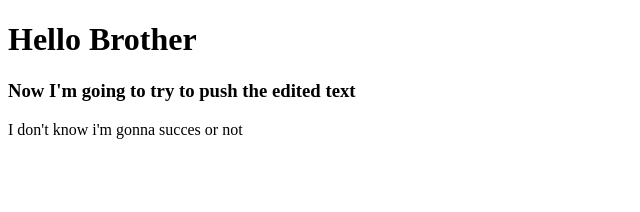
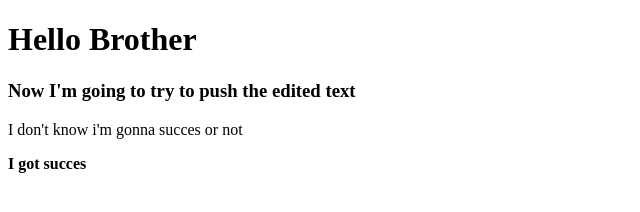
Before and after one commit to theTanmoyMajumder/my-forth-repo, a plain HTML site: page index.html in a window 1280 px wide. Shown: the full height of the page, 0-640 px from the left. Drawn offline with Linux system fonts and the light colour scheme.

Commit message:
new text added

```diff
--- a/index.html
+++ b/index.html
@@ -10,5 +10,6 @@
     <h1>Hello Brother</h1>
     <h3>Now I'm going to try to push the edited text</h3>
     <p>I don't know i'm gonna succes or not</p>
+    <strong>I got succes</strong>
 </body>
 </html>
```
